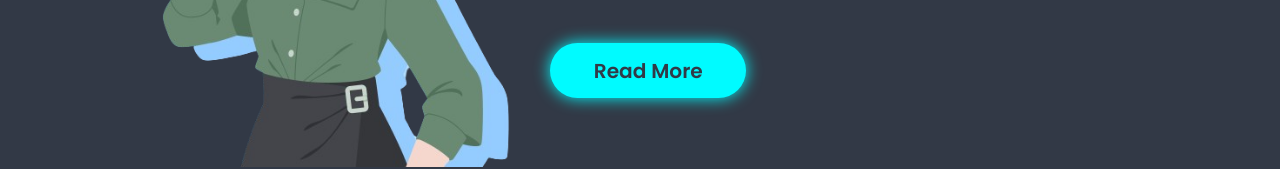
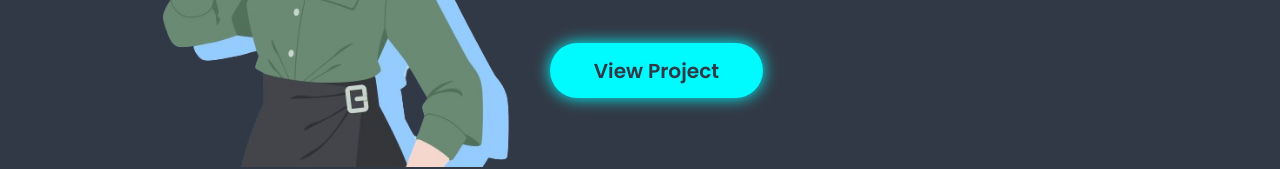
Before and after one commit to callMeJZ/My-Portfolio, a plain HTML site: page index.html in a window 1280 px wide. Shown: the part 1143-1312 px from the top of the page. Drawn offline with nearby package versions, Linux system fonts and the light colour scheme.

Commit message:
Update index.html

```diff
--- a/index.html
+++ b/index.html
@@ -55,7 +55,7 @@
           Innovative Individual and Passionate in Learning | Bachelor of Science in Computer Science | Proficient in
           HTML, CSS, Java, Python, C++, c# | Eager to Bring Problem-Solving and Critical Thinking Skills to Your Team.
         </p>
-        <a href="#" class="btn">Read More</a>
+        <a href=" https://callmejz.github.io/TechTreasure/" class="btn">View Project</a>
       </div>
     </section>
 
```
